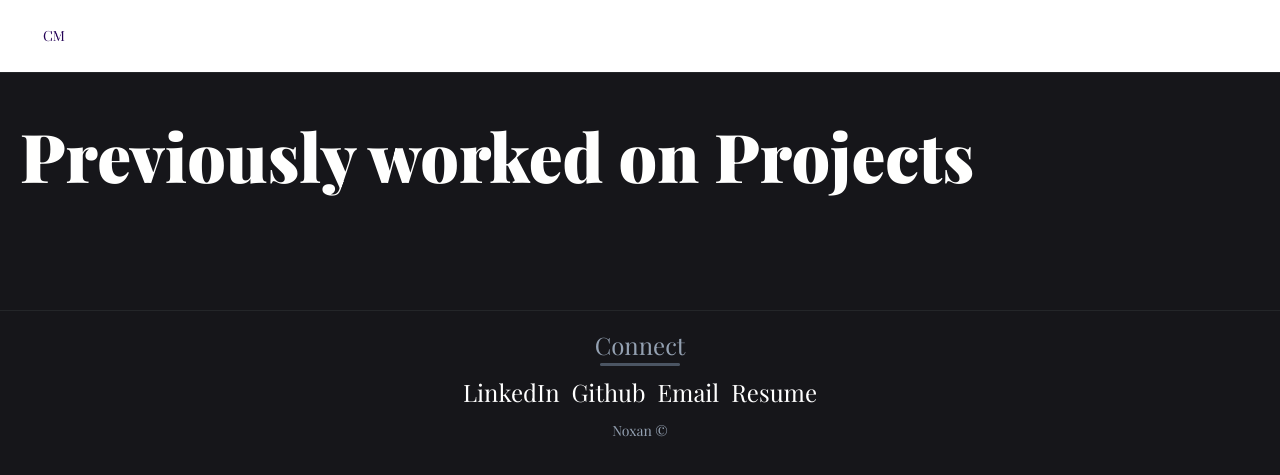
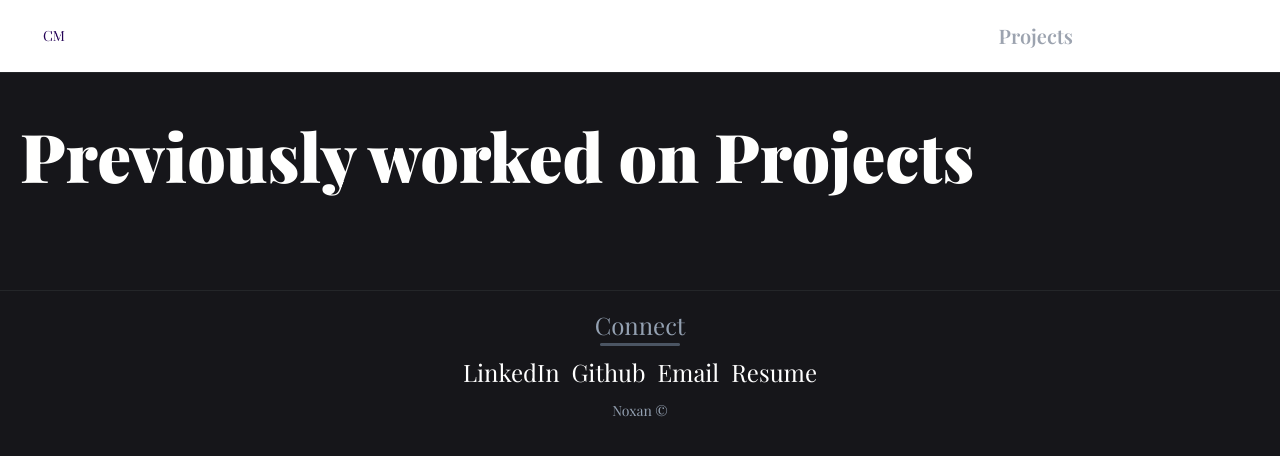
Before and after one commit to noxan-dev/personal-protfolioV2, a Flask app: page /projects in a window 1280 px wide. Shown: the top 475 px of the page. Run offline with Flask 2, Linux system fonts and the light colour scheme; data that the repository does not hold is empty; some libraries are stand-ins or nearby versions.

Commit message:
Changed Nav

```diff
--- a/templates/navbar.html
+++ b/templates/navbar.html
@@ -20,28 +20,28 @@
                 <ul class="flex flex-col mt-4 lg:flex-row lg:space-x-8 lg:mt-0 lg:text-xl lg:font-semibold">
                     <li>
                         <a href="{{ url_for('redesign') }}"
-                           class="{{ 'text-gray-400' if active_page == 'home' }} block py-2 pr-4 pl-3 bg-blue-700 rounded lg:bg-transparent lg:p-0 text-white hover:text-gray-400"
+                           class="{{ 'bg-blue-700 lg:text-gray-400' if active_page == 'home' }} block py-2 pr-4 pl-3 rounded lg:bg-transparent lg:p-0 text-white hover:text-gray-400"
                            aria-current="page">Home</a>
                     </li>
                     <li>
                         <a href="{{ url_for('about') }}"
-                           class="{{ 'text-gray-400' if active_page == 'about' }} block py-2 pr-4 pl-3 border-gray-100 hover:bg-gray-50 lg:hover:bg-transparent lg:border-0 lg:p-0 text-white hover:text-gray-400">About</a>
+                           class="{{ 'bg-blue-700 lg:text-gray-400' if active_page == 'about' }} block py-2 pr-4 pl-3 rounded lg:bg-transparent lg:p-0 text-white hover:text-gray-400">About</a>
                     </li>
                     <li>
                         <a href="#contact"
-                           class="block py-2 pr-4 pl-3 border-gray-100 hover:bg-gray-50 lg:hover:bg-transparent lg:border-0 lg:p-0 text-white hover:text-gray-400">Contact</a>
+                           class="block py-2 pr-4 pl-3 rounded lg:bg-transparent lg:p-0 text-white hover:text-gray-400">Contact</a>
                     </li>
                     <li>
                         <a href="{{ url_for('projects') }}"
-                           class="{{ 'text-gray-400' if active_page == 'projects' }} block py-2 pr-4 pl-3 border-gray-100 hover:bg-gray-50 lg:hover:bg-transparent lg:border-0 lg:p-0 text-white hover:text-gray-400">Projects</a>
+                           class="{{ 'bg-blue-700 lg:text-gray-400' if active_page == 'projects' }} block py-2 pr-4 pl-3 rounded lg:bg-transparent lg:p-0 text-white hover:text-gray-400">Projects</a>
                     </li>
                     <li>
                         <a href="https://chaimsblog.herokuapp.com"
-                           class="block py-2 pr-4 pl-3 border-gray-100 hover:bg-gray-50 lg:hover:bg-transparent lg:border-0 lg:p-0 text-white hover:text-gray-400">Blog</a>
+                           class="block py-2 pr-4 pl-3 rounded lg:bg-transparent lg:p-0 text-white hover:text-gray-400">Blog</a>
                     </li>
                     <li>
                         <a href="#"
-                           class="block py-2 pr-4 pl-3 border-gray-100 hover:bg-gray-50 lg:hover:bg-transparent lg:border-0 lg:p-0 text-white hover:text-gray-400">Gallery</a>
+                           class="block py-2 pr-4 pl-3 rounded lg:bg-transparent lg:p-0 text-white hover:text-gray-400">Gallery</a>
                     </li>
                 </ul>
             </div>
--- a/templates/projects.html
+++ b/templates/projects.html
@@ -8,7 +8,7 @@
     <div class="bg-[#16161a]">
         <div class="px-5 pt-8 pb-16 grid gap-5 grid-rows-auto grid-flow-row w-full">
             <h1>Previously worked on Projects</h1>
-            <div class="grid gap-5 grid-rows-2 grid-flow-row lg:grid-cols-4 lg:grid-rows-2 w-full">
+            <div class="grid gap-5 grid-rows-auto grid-flow-row lg:grid-cols-4 w-full">
                 {% for repo in repos %}
                     <a href="{{ repo.html_url }}">
                         <div class="p-3 shadow-md shadow-current lg:hover:shadow-current lg:hover:shadow-lg rounded-md bg-[#242629] lg:max-w-lg">
```
